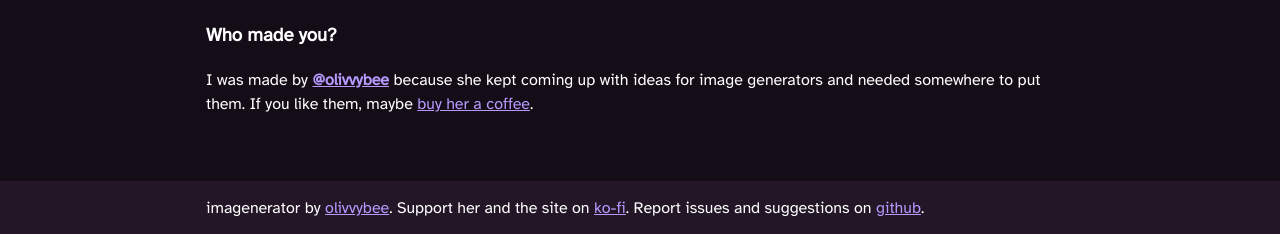
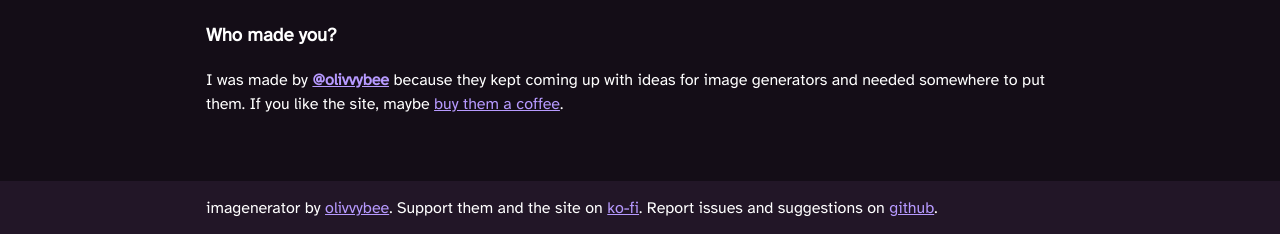
Before and after one commit to olivvybee/imagenerator, a Next.js app: page / in a window 1280 px wide. Shown: the part 982-1216 px from the top of the page. Built offline with nearby package versions, Linux system fonts and the light colour scheme.

Commit message:
Update pronouns

```diff
--- a/components/Footer/Footer.tsx
+++ b/components/Footer/Footer.tsx
@@ -8,7 +8,7 @@ export const Footer = () => (
         <a rel="me" href="https://fedi.beehive.gay/@olivvybee">
           olivvybee
         </a>
-        . Support her and the site on{' '}
+        . Support them and the site on{' '}
         <a href="https://ko-fi.com/olivvybee">ko-fi</a>. Report issues and
         suggestions on{' '}
         <a href="https://github.com/olivvybee/imagenerator">github</a>.
--- a/pages/index.tsx
+++ b/pages/index.tsx
@@ -83,9 +83,9 @@ const Homepage = ({
       <a href="https://fedi.beehive.gay/@olivvybee" rel="me">
         <strong>@olivvybee</strong>
       </a>{' '}
-      because she kept coming up with ideas for image generators and needed
-      somewhere to put them. If you like them, maybe{' '}
-      <a href="https://ko-fi.com/olivvybee">buy her a coffee</a>.
+      because they kept coming up with ideas for image generators and needed
+      somewhere to put them. If you like the site, maybe{' '}
+      <a href="https://ko-fi.com/olivvybee">buy them a coffee</a>.
     </p>
   </div>
 );
```
